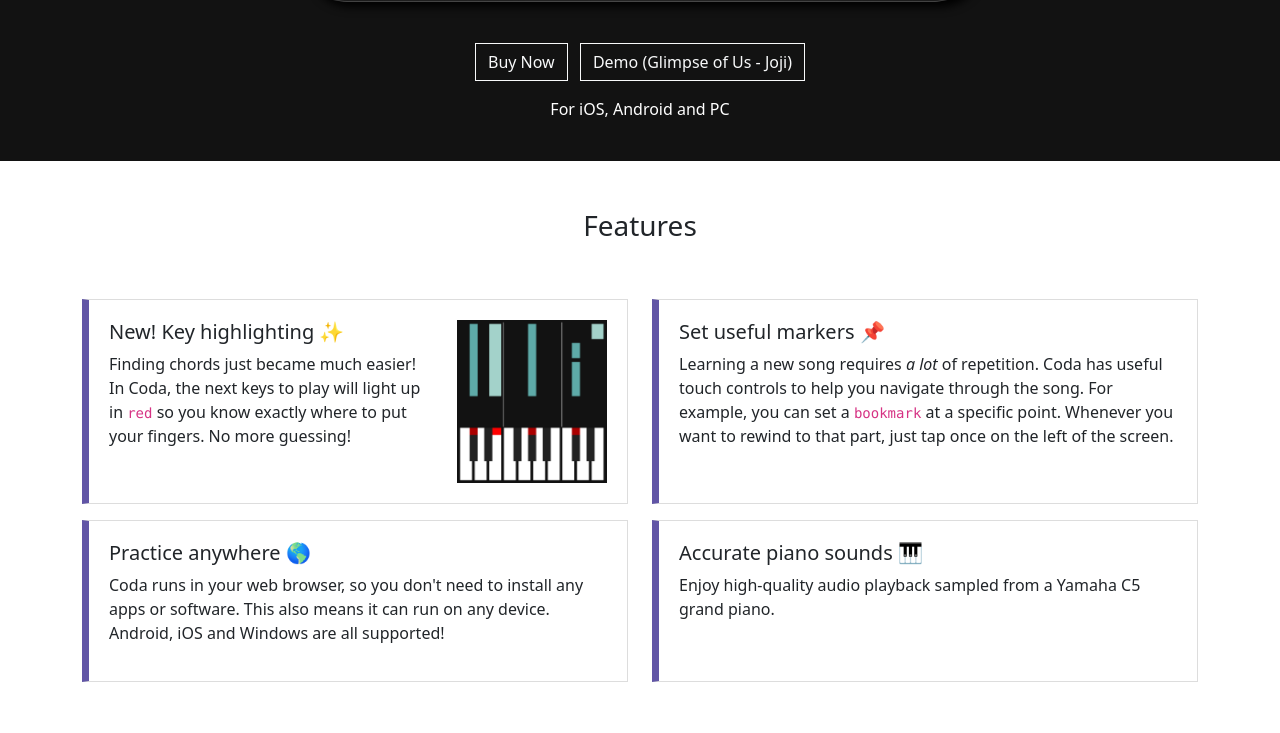
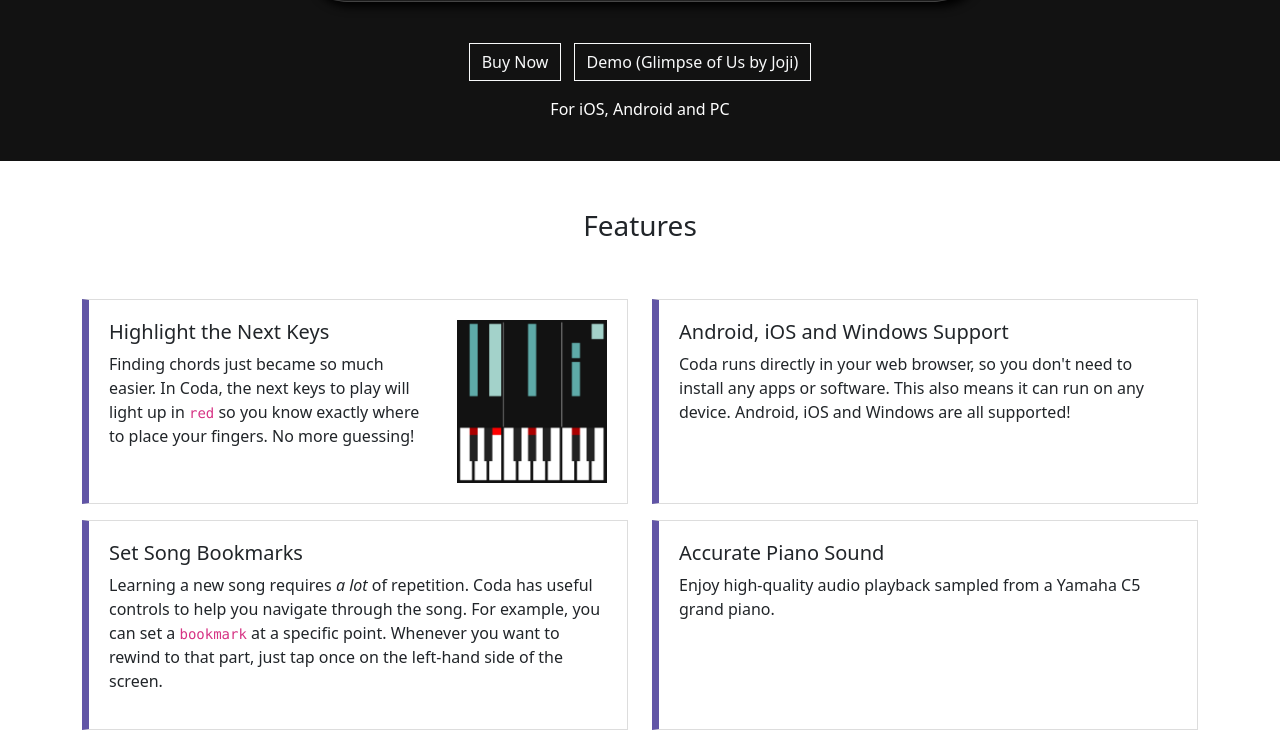
Before and after one commit to keshavkaushal/coda-page, a plain HTML site: page index.html in a window 1280 px wide. Shown: the part 537-1270 px from the top of the page. Drawn offline with nearby package versions, Linux system fonts and the light colour scheme.

Commit message:
Update index.html

```diff
--- a/index.html
+++ b/index.html
@@ -32,19 +32,25 @@
   <div class="top text-center">
     <div class="container py-4">
       <h1 class="my-4 display-2">Coda</h1>
-      <h3>A simple, neat piano MIDI player</h3>
+      <h3>A clean & simple piano MIDI player</h3>
       <img src="appinuse.png" class="appinuse my-4">
 
       <div class="row">
         <div class="col">
           <a class="btn btn-outline-light my-3 mx-1" href="https://shkvae.gumroad.com/l/coda?wanted=true" role="button">Buy Now</a>
-          <a class="btn btn-outline-light my-3 mx-1" href="https://keshavkaushal.github.io/coda-lite/" target="_blank" role="button">Demo (Glimpse of Us - Joji)</a>
+          <a class="btn btn-outline-light my-3 mx-1" href="https://keshavkaushal.github.io/coda-lite/" target="_blank" role="button">Demo (Glimpse of Us by Joji)</a>
           <p>For iOS, Android and PC</p>
         </div>
       </div>
     </div>
   </div>
   <div class="container my-3">
+
+    <!-- <h3 class="text-center my-5">Overview</h3> -->
+    <!-- <p>Hi, I'm Kesh. I make piano tutorials on YouTube.</p> -->
+    <!-- <p>Join over 9,000 subscribers and choose from my library of over 200 piano covers.</p> -->
+
+
     <h3 class="text-center my-5">Features</h3>
 
     <div class="row">
@@ -53,8 +59,8 @@
         <div class="bd-callout h-100">
           <div class="row">
             <div class="col-lg-8 col-md-8 col-sm-6 col-xs-6">
-              <h5>New! Key highlighting &#10024;</h5>
-              <p>Finding chords just became much easier! In Coda, the next keys to play will light up in <code class="highlighter-rouge">red</code> so you know exactly where to put your fingers.  No more guessing!</p>
+              <h5>Highlight the Next Keys</h5>
+              <p>Finding chords just became so much easier. In Coda, the next keys to play will light up in <code class="highlighter-rouge">red</code> so you know exactly where to place your fingers.  No more guessing!</p>
             </div>
             <div class="col-lg-4 col-md-4 col-sm-6 col-xs-6">
               <img src="highlight.png" class="w-100 next-note">
@@ -64,20 +70,19 @@
       </div>
       <div class="col-md-6 my-2">
         <div class="bd-callout h-100">
-          <h5>Set useful markers &#128204;</h5>
-          <p>Learning a new song requires <em>a lot</em> of repetition. Coda has useful touch controls to help you navigate through the song. For example, you can set a <code class="highlighter-rouge">bookmark</code> at a specific point. Whenever you want to rewind to that part, just tap once on the left of the screen.</p>
+          <h5>Android, iOS and Windows Support</h5>
+          <p>Coda runs directly in your web browser, so you don't need to install any apps or software. This also means it can run on any device. Android, iOS and Windows are all supported!</p>
         </div>
       </div>
       <div class="col-md-6 my-2">
         <div class="bd-callout h-100">
-          <h5>Practice anywhere &#127758;</h5>
-          <p>Coda runs in your web browser, so you don't need to install any apps or software. This also means it can run on any device. Android, iOS and Windows are all supported!</p>
+          <h5>Set Song Bookmarks</h5>
+          <p>Learning a new song requires <em>a lot</em> of repetition. Coda has useful controls to help you navigate through the song. For example, you can set a <code class="highlighter-rouge">bookmark</code> at a specific point. Whenever you want to rewind to that part, just tap once on the left-hand side of the screen.</p>
         </div>
       </div>
-
       <div class="col-md-6 my-2">
         <div class="bd-callout h-100">
-          <h5>Accurate piano sounds &#127929;</h5>
+          <h5>Accurate Piano Sound</h5>
           <p>Enjoy high-quality audio playback sampled from a Yamaha C5 grand piano.</p>
         </div>
       </div>
@@ -152,7 +157,7 @@
 
     <div class="row text-center">
       <div class="col-md-8 offset-md-2">
-        <p>One-time payment for lifetime access. Start learning new songs today!</p>
+        <p>It costs less than a cup of coffee, and you get lifetime access. Start learning new songs today!</p>
       </div>
     </div>
 
```
